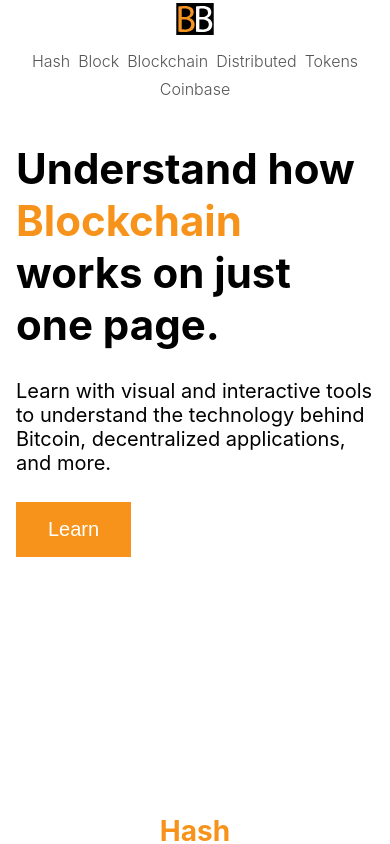
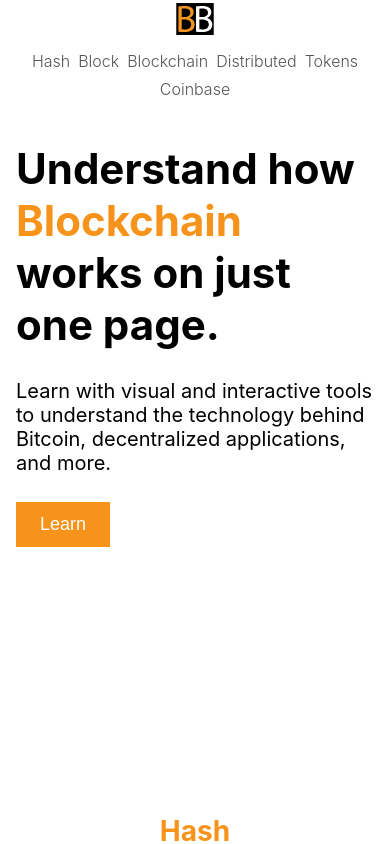
Before and after one commit to glody007/blockchainbasic, a React (Create React App) app: page / in a window 390 px wide. Shown: the top 844 px of the page. Built offline with nearby package versions, Linux system fonts and the light colour scheme.

Commit message:
fix: CTA button style on mobile device.

```diff
--- a/src/App.scss
+++ b/src/App.scss
@@ -69,4 +69,11 @@
   .Hero-image {
     display: none;
   }
+
+  .button--cta {
+    padding: .75rem 1.5rem .75rem 1.5rem;
+    background-color: #F7931A;
+    color: white;
+    font-size: 18px;
+  }
 }
```
